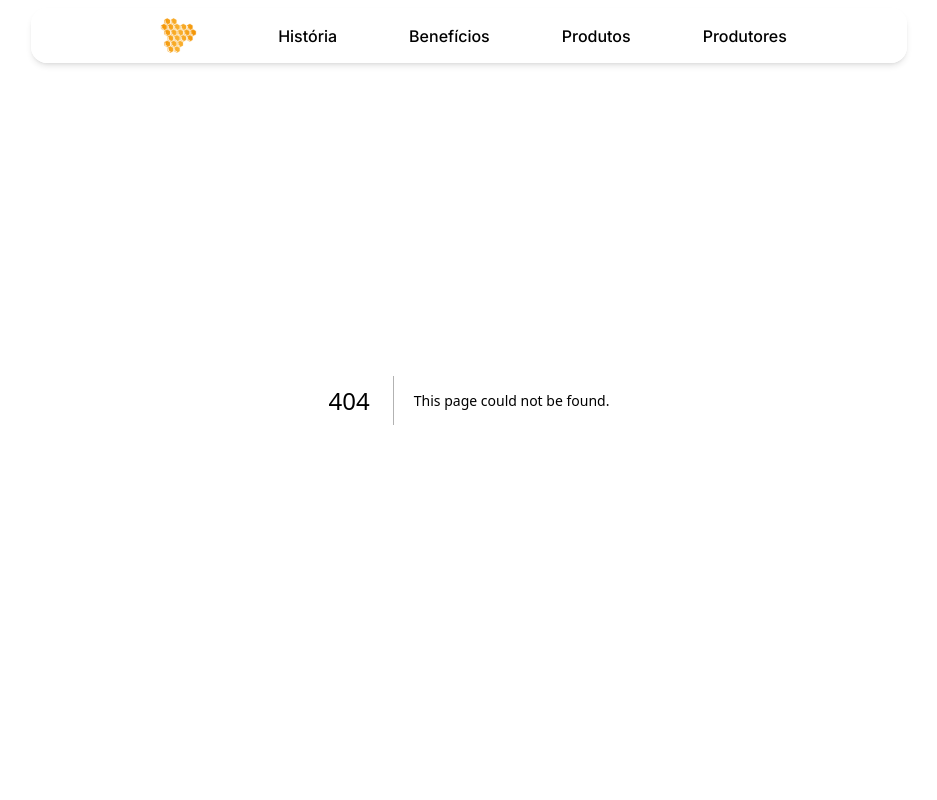
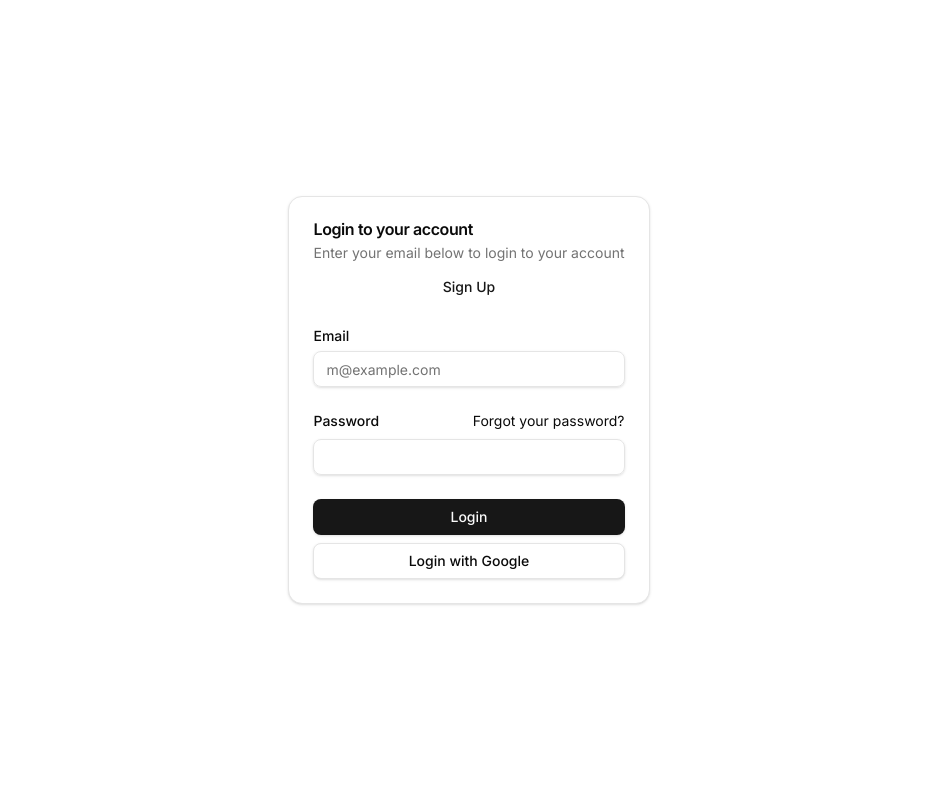
Before and after one commit to GuilhermeMarqus/Moreilandia, a Next.js app: page /login in a window 1280 px wide. Before the commit this address had no page. Shown: the top 800 px of the page, without its empty margins (171-1108 px from the left). Built offline with nearby package versions, Linux system fonts and the light colour scheme.

Commit message:
estilização pagina produtores, criação pagina login admin

```diff
--- a/package.json
+++ b/package.json
@@ -10,6 +10,7 @@
   "dependencies": {
     "@radix-ui/react-accordion": "^1.2.12",
     "@radix-ui/react-dialog": "^1.1.15",
+    "@radix-ui/react-label": "^2.1.7",
     "@radix-ui/react-slot": "^1.2.3",
     "class-variance-authority": "^0.7.1",
     "clsx": "^2.1.1",
--- /dev/null
+++ b/src/app/(private)/login/page.tsx
@@ -0,0 +1,77 @@
+import { Button } from "@/components/ui/button";
+import {
+  Card,
+  CardContent,
+  CardDescription,
+  CardFooter,
+  CardHeader,
+  CardTitle,
+} from "@/components/ui/card";
+import { Input } from "@/components/ui/input";
+import { Label } from "@/components/ui/label";
+
+const Login = () => {
+  return (
+    <>
+      <div className="flex w-full h-200 justify-center items-center">
+        <Card className="max-w-sm">
+          <CardHeader>
+            <CardTitle>Login to your account</CardTitle>
+            <CardDescription>
+              Enter your email below to login to your account
+            </CardDescription>
+            <Button variant="link">Sign Up</Button>
+          </CardHeader>
+          <CardContent>
+            <form>
+              <div className="flex flex-col gap-6">
+                <div className="grid gap-2">
+                  <Label htmlFor="email">Email</Label>
+                  <Input
+                    id="email"
+                    type="email"
+                    placeholder="m@example.com"
+                    required
+                  />
+                </div>
+                <div className="grid gap-2">
+                  <div className="flex items-center">
+                    <Label htmlFor="password">Password</Label>
+                    <a
+                      href="#"
+                      className="ml-auto inline-block text-sm underline-offset-4 hover:underline"
+                    >
+                      Forgot your password?
+                    </a>
+                  </div>
+                  <Input id="password" type="password" required />
+                </div>
+              </div>
+            </form>
+          </CardContent>
+          <CardFooter className="flex-col gap-2">
+            <Button type="submit" className="w-full">
+              Login
+            </Button>
+            <Button variant="outline" className="w-full">
+              Login with Google
+            </Button>
+          </CardFooter>
+        </Card>
+      </div>
+
+      <style>{`
+        /* Oculta a Navbar */
+        .fixed {
+          display: none !important;
+        }
+        /* Oculta o Footer */
+        footer {
+          display: none !important;
+        }
+      `}</style>
+    </>
+  );
+};
+
+export default Login;
--- a/src/app/(rotas)/lista-produtos/components/product-card.tsx
+++ b/src/app/(rotas)/lista-produtos/components/product-card.tsx
@@ -22,8 +22,8 @@ export default function ProductCard({
 const router = useRouter();
 
   return (
-    <div className="bg-white rounded-2xl shadow-lg p-6 flex flex-col items-center justify-between text-center max-w-lg h-auto border-1 border-amber-500">
-      <div className="w-full h-40 bg-gray-200 rounded-md mb-4 flex items-center justify-center overflow-hidden">
+    <div className="rounded-2xl shadow-lg p-6 flex flex-col items-center justify-between text-center max-w-lg border-1 border-amber-500">
+      <div className="w-full rounded-md mb-4 flex items-center justify-center overflow-hidden">
         {imageSrc ? (
           <Image
             src={imageSrc}
--- a/src/app/(rotas)/lista-produtos/page.tsx
+++ b/src/app/(rotas)/lista-produtos/page.tsx
@@ -7,7 +7,7 @@ import { Button } from "@/components/ui/button";
 const products = [
   {
     id: 1,
-    imageSrc: "/placeholder-image.svg", // Substitua com o caminho real da imagem
+    imageSrc: "/foto-produto.svg", // Substitua com o caminho real da imagem
     title: "Cilindro alveolador doméstico",
     description:
       "Cilindro alveolador de cera de abelhas manual doméstico em resina de poliéster (a mesma usada na fabricação de lanchas) com alta resistência.",
@@ -15,7 +15,7 @@ const products = [
   },
   {
     id: 2,
-    imageSrc: "/placeholder-image.svg",
+    imageSrc: "/ImageIcon.svg",
     title: "Cilindro alveolador doméstico",
     description:
       "Cilindro alveolador de cera de abelhas manual doméstico em resina de poliéster (a mesma usada na fabricação de lanchas) com alta resistência.",
@@ -23,7 +23,7 @@ const products = [
   },
   {
     id: 3,
-    imageSrc: "/placeholder-image.svg",
+    imageSrc: "/ImageIcon.svg",
     title: "Cilindro alveolador doméstico",
     description:
       "Cilindro alveolador de cera de abelhas manual doméstico em resina de poliéster (a mesma usada na fabricação de lanchas) com alta resistência.",
@@ -31,7 +31,7 @@ const products = [
   },
   {
     id: 4,
-    imageSrc: "/placeholder-image.svg",
+    imageSrc: "/ImageIcon.svg",
     title: "Cilindro alveolador doméstico",
     description:
       "Cilindro alveolador de cera de abelhas manual doméstico em resina de poliéster (a mesma usada na fabricação de lanchas) com alta resistência.",
@@ -39,7 +39,7 @@ const products = [
   },
   {
     id: 5,
-    imageSrc: "/placeholder-image.svg",
+    imageSrc: "/ImageIcon.svg",
     title: "Cilindro alveolador doméstico",
     description:
       "Cilindro alveolador de cera de abelhas manual doméstico em resina de poliéster (a mesma usada na fabricação de lanchas) com alta resistência.",
@@ -47,7 +47,7 @@ const products = [
   },
   {
     id: 6,
-    imageSrc: "/placeholder-image.svg",
+    imageSrc: "/ImageIcon.svg",
     title: "Cilindro alveolador doméstico",
     description:
       "Cilindro alveolador de cera de abelhas manual doméstico em resina de poliéster (a mesma usada na fabricação de lanchas) com alta resistência.",
@@ -55,7 +55,7 @@ const products = [
   },
   {
     id: 7,
-    imageSrc: "/placeholder-image.svg",
+    imageSrc: "/ImageIcon.svg",
     title: "Cilindro alveolador doméstico",
     description:
       "Cilindro alveolador de cera de abelhas manual doméstico em resina de poliéster (a mesma usada na fabricação de lanchas) com alta resistência.",
@@ -63,7 +63,7 @@ const products = [
   },
   {
     id: 8,
-    imageSrc: "/placeholder-image.svg",
+    imageSrc: "/ImageIcon.svg",
     title: "Cilindro alveolador doméstico",
     description:
       "Cilindro alveolador de cera de abelhas manual doméstico em resina de poliéster (a mesma usada na fabricação de lanchas) com alta resistência.",
--- a/src/app/(rotas)/produtores/[id]/page.tsx
+++ b/src/app/(rotas)/produtores/[id]/page.tsx
@@ -11,7 +11,7 @@ const produtores = [
     membroDesde: 2025,
     telefone: "87 9 9999-9999",
     email: "produtor@email.com",
-    foto: "/images/francisco.jpg",
+    foto: "/Produtor 1.svg",
   },
   {
     id: 2,
@@ -42,28 +42,33 @@ export default function ProdutorPage({ params }: { params: { id: string } }) {
   if (!produtor) return notFound();
 
   return (
-    <div className="max-w-3xl mx-auto p-6">
-      <div className="flex flex-col items-center gap-4 text-center">
+    <div className="w-212 h-full flex mt-15 max-w-3xl mx-auto justify-center">
+      <div className="w-full h-full flex items-center gap-4 text-center">
+        <div className="flex flex-col items-center w-full">
           <Image
             src={produtor.foto}
             alt={produtor.nome}
             width={160}
             height={160}
-          className="rounded-full object-cover w-40 h-40"
+            className=" object-cover w-40 h-40"
           />
+          <div className="flex flex-col items-center mt-4 border-t pt-4 text-gray-700">
+            <h1 className="font-bold text-2xl">Contatos</h1>
+            <p>
+              <strong>Telefone:</strong> {produtor.telefone}
+            </p>
+            <p>
+              <strong>Email:</strong> {produtor.email}
+            </p>
+          </div>
+        </div>
+        <div className="w-full flex flex-col items-center justify-center-p6">
           <h1 className="text-2xl font-bold">{produtor.nome}</h1>
           <p className="text-gray-600">
             {produtor.cidade} - {produtor.estado}
           </p>
           <p className="text-gray-500 text-sm">
             Membro desde {produtor.membroDesde}
-        </p>
-        <div className="mt-4 border-t pt-4 text-gray-700">
-          <p>
-            <strong>Telefone:</strong> {produtor.telefone}
-          </p>
-          <p>
-            <strong>Email:</strong> {produtor.email}
           </p>
           <p>
             <strong>Produtos cadastrados:</strong> {produtor.produtos}
--- a/src/app/(rotas)/produtores/page.tsx
+++ b/src/app/(rotas)/produtores/page.tsx
@@ -80,7 +80,7 @@ export default function Produtores() {
               <p>{produtor.email}</p>
               <Link
                 href={`/produtores/${produtor.id}`}
-                className="mt-2 inline-block bg-blue-50 text-blue-500 px-4 py-2 rounded-full border border-blue-200 hover:bg-blue-100 transition"
+                className="mt-2 inline-block bg-white text-[#0B97E4] px-4 p-1 rounded-[20px] border border-[#0B97E4] hover:bg-[#0B97E4] hover:text-white transition"
               >
                 Ver mais
               </Link>
--- a/src/app/components/navbar.tsx
+++ b/src/app/components/navbar.tsx
@@ -30,6 +30,7 @@ export default function Navbar() {
               href="/#beneficios"
               className="hover:text-amber-600 transition"
               onClick={() => router.push("./beneficios")}
+
             >
               Benefícios
             </Link>
--- a/src/app/page.tsx
+++ b/src/app/page.tsx
@@ -72,7 +72,7 @@ export default function Home() {
 
             <Button
               className="bg-[#f6a51e] hover:bg-[#a36600] text-white px-6 md:px-8 py-3 text-base md:text-lg font-semibold rounded-xl transition-all duration-300 hover:scale-105"
-      onClick={() => router.push('#cultura-do-mel')}
+              onClick={() => router.push("#cultura-do-mel")}
             >
               Veja mais
               <MoveDown className="ml-2 text-lg" />
@@ -120,7 +120,8 @@ export default function Home() {
             />
           </div>
           <div className="pt-35">
-            <Button className="bg-[#742406] hover:bg-[#451706] text-[20px] p-6"
+            <Button
+              className="bg-[#742406] hover:bg-[#451706] text-[20px] p-6"
               onClick={() => router.push("./historia")}
             >
               Veja Mais
--- /dev/null
+++ b/src/components/ui/input.tsx
@@ -0,0 +1,22 @@
+import * as React from "react"
+
+import { cn } from "@/lib/utils"
+
+const Input = React.forwardRef<HTMLInputElement, React.ComponentProps<"input">>(
+  ({ className, type, ...props }, ref) => {
+    return (
+      <input
+        type={type}
+        className={cn(
+          "flex h-9 w-full rounded-md border border-input bg-transparent px-3 py-1 text-base shadow-sm transition-colors file:border-0 file:bg-transparent file:text-sm file:font-medium file:text-foreground placeholder:text-muted-foreground focus-visible:outline-none focus-visible:ring-1 focus-visible:ring-ring disabled:cursor-not-allowed disabled:opacity-50 md:text-sm",
+          className
+        )}
+        ref={ref}
+        {...props}
+      />
+    )
+  }
+)
+Input.displayName = "Input"
+
+export { Input }
--- /dev/null
+++ b/src/components/ui/label.tsx
@@ -0,0 +1,26 @@
+"use client"
+
+import * as React from "react"
+import * as LabelPrimitive from "@radix-ui/react-label"
+import { cva, type VariantProps } from "class-variance-authority"
+
+import { cn } from "@/lib/utils"
+
+const labelVariants = cva(
+  "text-sm font-medium leading-none peer-disabled:cursor-not-allowed peer-disabled:opacity-70"
+)
+
+const Label = React.forwardRef<
+  React.ElementRef<typeof LabelPrimitive.Root>,
+  React.ComponentPropsWithoutRef<typeof LabelPrimitive.Root> &
+    VariantProps<typeof labelVariants>
+>(({ className, ...props }, ref) => (
+  <LabelPrimitive.Root
+    ref={ref}
+    className={cn(labelVariants(), className)}
+    {...props}
+  />
+))
+Label.displayName = LabelPrimitive.Root.displayName
+
+export { Label }
```
Also changed, not shown: public/honeycomb.svg (deleted), 1 other file (tests, documents, lock files or other folders). Lines whose indentation alone changed are shown as unchanged.
